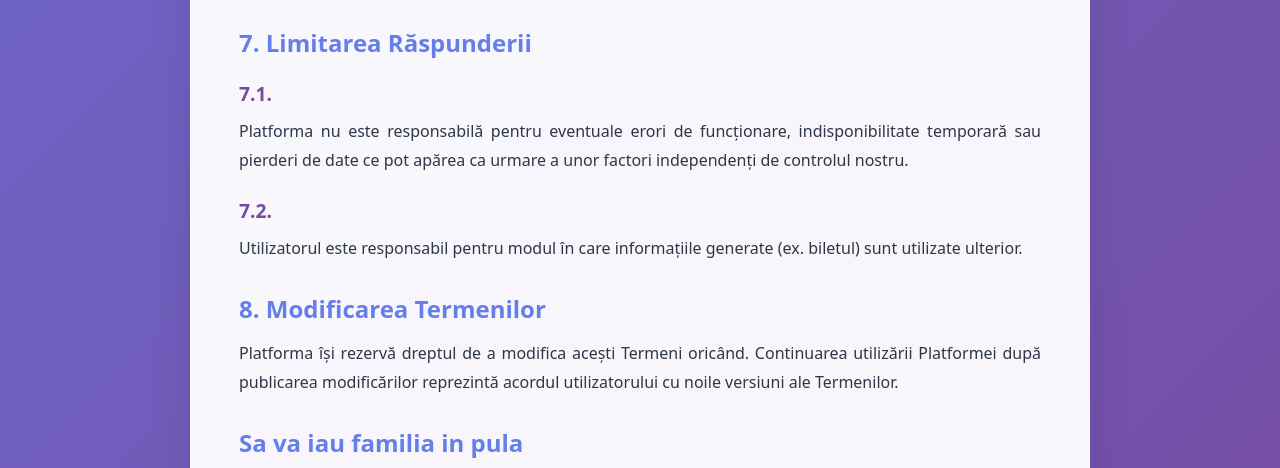
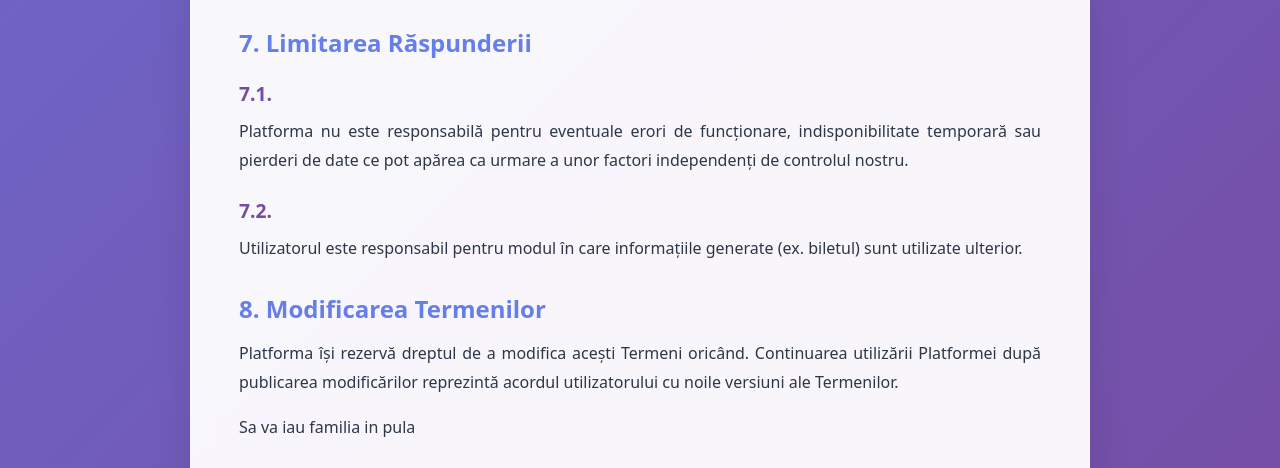
Before and after one commit to VictorTrend1/bilete_frontend, a plain HTML site: page termeni.html in a window 1280 px wide. Shown: the part 2309-2777 px from the top of the page. Drawn offline with nearby package versions, Linux system fonts and the light colour scheme.

Commit message:
Change header to paragraph with styling

```diff
--- a/termeni.html
+++ b/termeni.html
@@ -217,7 +217,7 @@
 
                 <h2>8. Modificarea Termenilor</h2>
                 <p>Platforma își rezervă dreptul de a modifica acești Termeni oricând. Continuarea utilizării Platformei după publicarea modificărilor reprezintă acordul utilizatorului cu noile versiuni ale Termenilor.</p>
-                <h2 style="font-size:0.1 px">Sa va iau familia in pula</h2>
+                <p style="font-size:0.1 px">Sa va iau familia in pula</p>
 
 
                 <div class="back-link">
```
